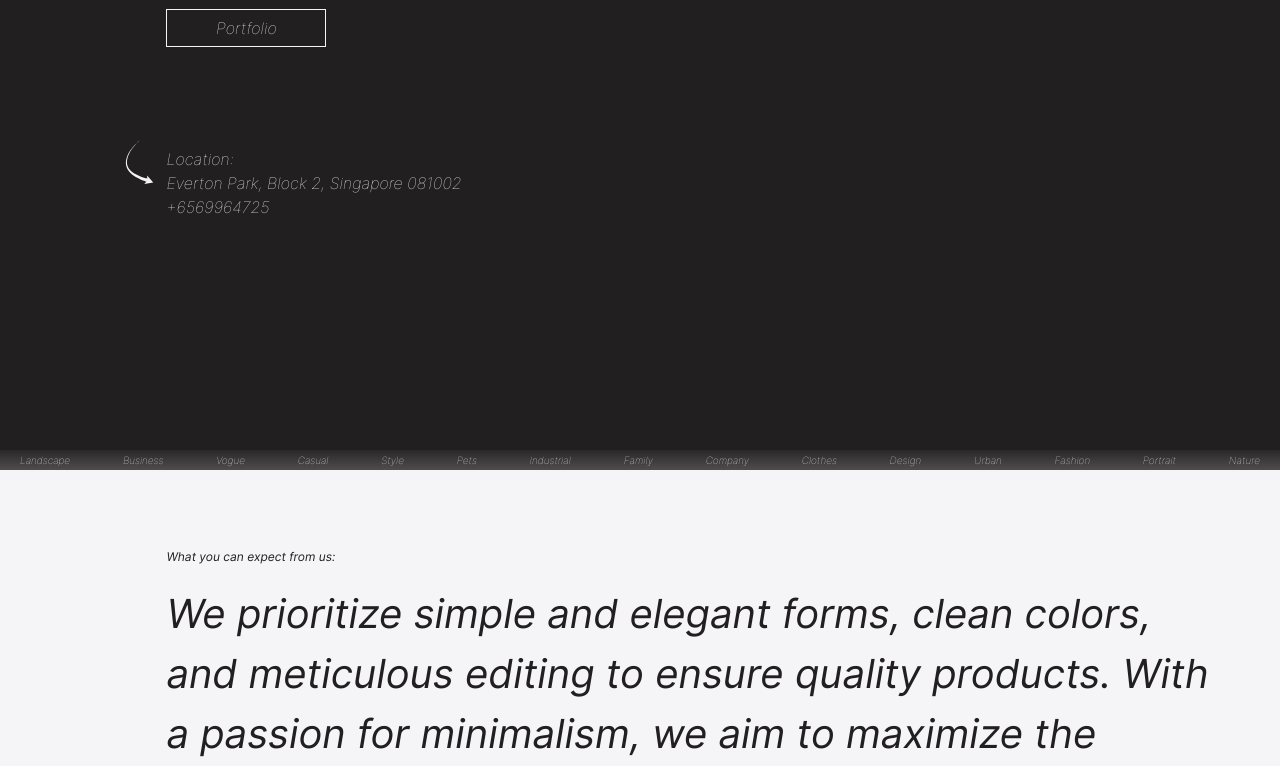
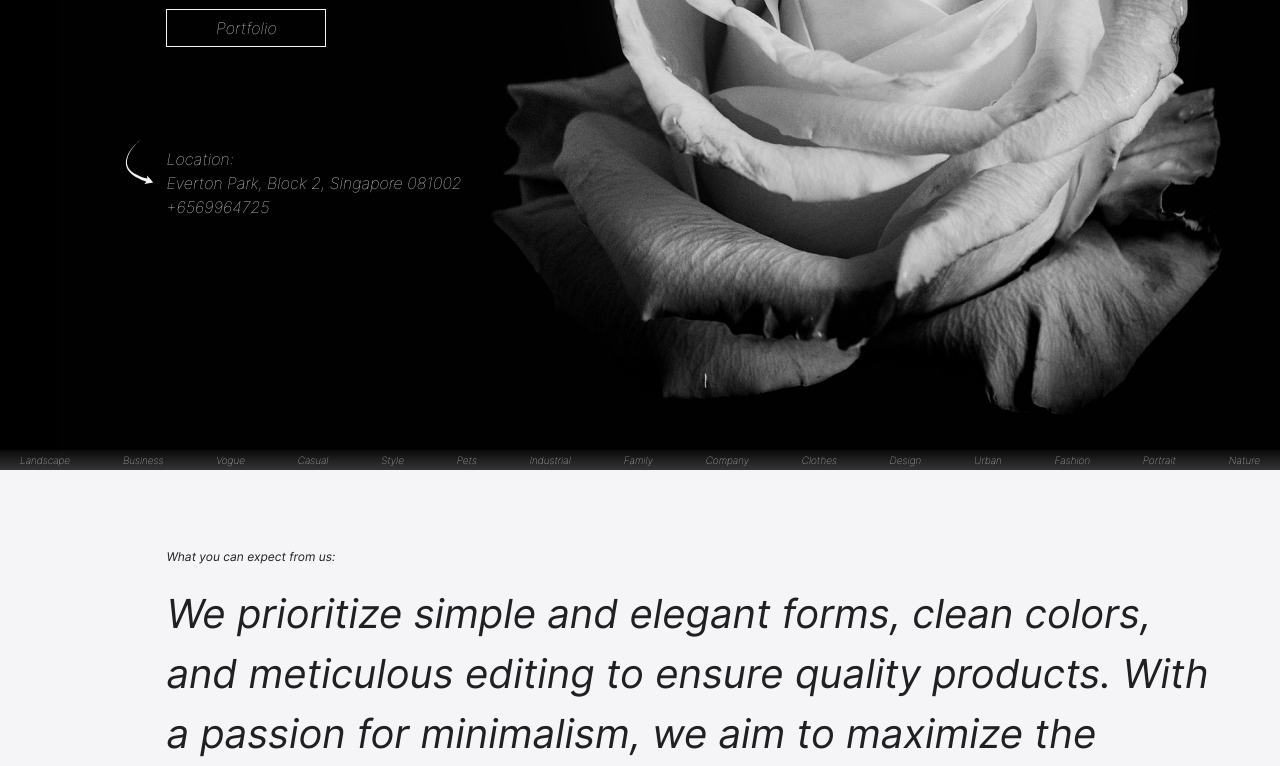
Before and after one commit to DenisFGit/studio_project, a website: page src/index.html in a window 1280 px wide. Shown: the part 330-1096 px from the top of the page. Drawn offline with nearby package versions, Linux system fonts and the light colour scheme; files that its build step writes are made by us from their sources; files whose address does not match are found by name.

Commit message:
get bg_img back

```diff
--- a/src/sass/blocks/_promo.scss
+++ b/src/sass/blocks/_promo.scss
@@ -1,6 +1,6 @@
 .promo {
     padding-top: 75px;
-    // background: url('../img/Bg.jpg') center (center/cover) no-repeat;
+    background: url('../img/Bg.jpg') center (center/cover) no-repeat;
     background-color: $dark-color;
     min-height: 100vh;
     position: relative;
```
